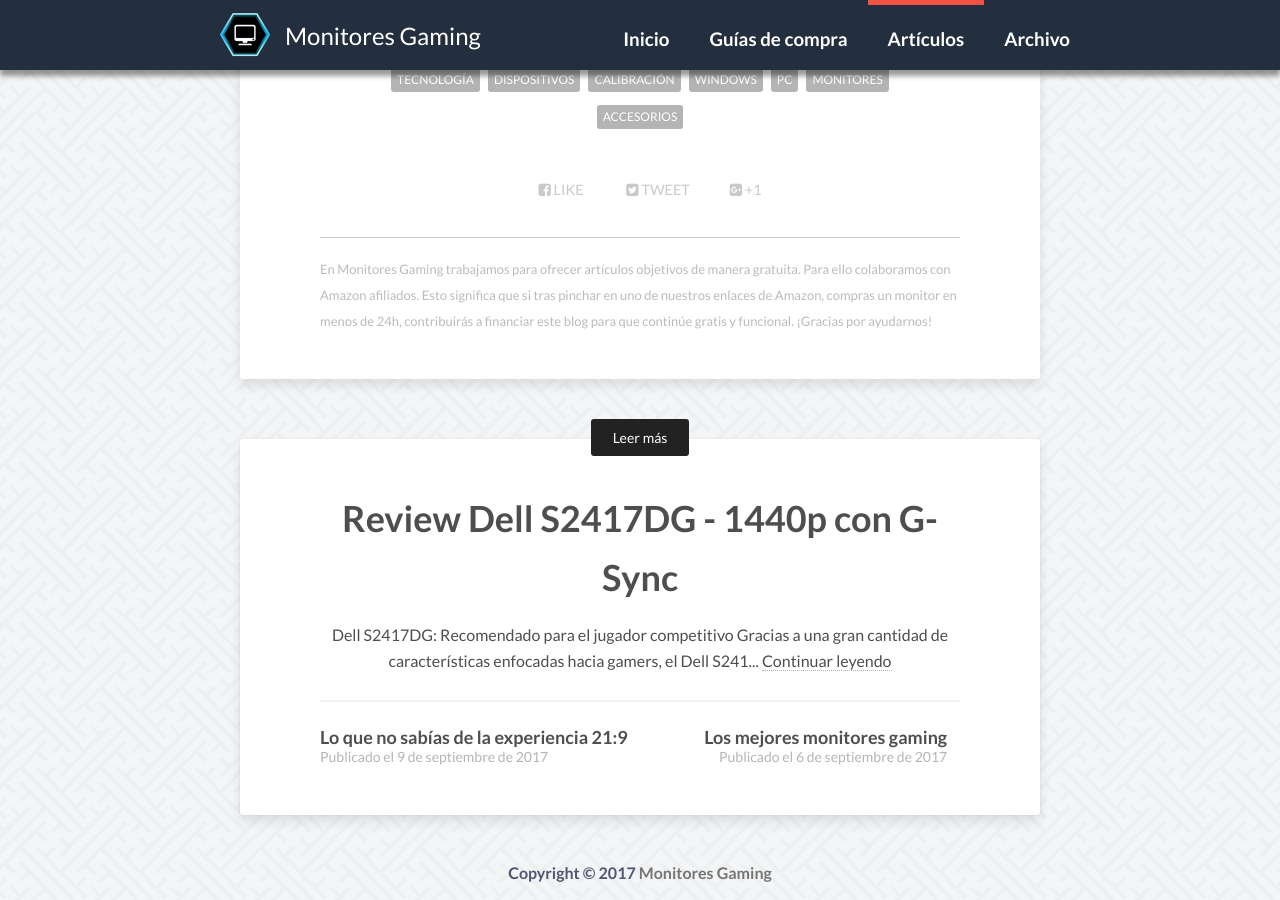
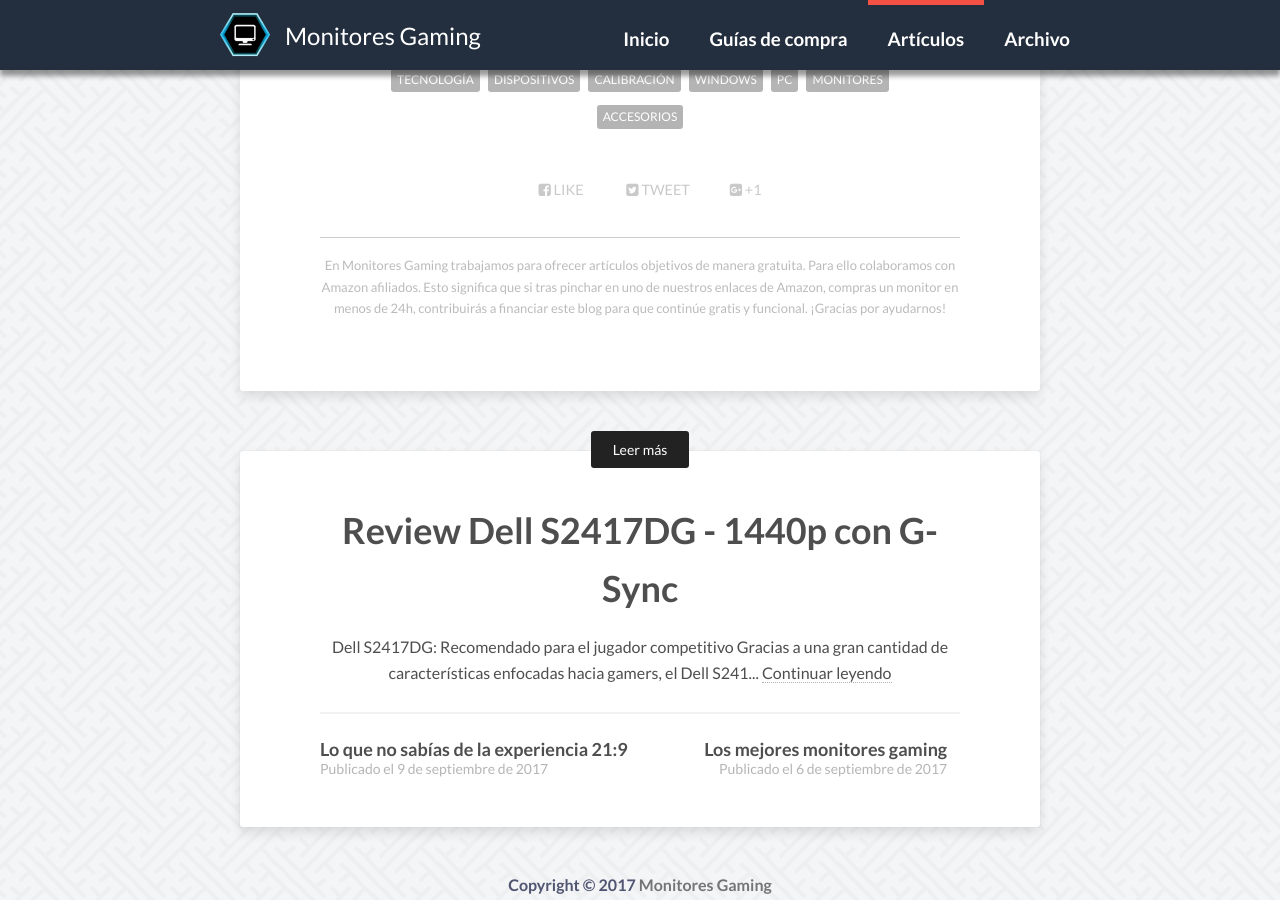
Before and after one commit to Losazul/losazul.github.io, a Jekyll site: the page built from _posts/2017-9-3-como-configurar-tu-monitor.md, in a window 1280 px wide and 900 px high, scrolled down 4789 px. Built offline with Jekyll 4.4.1, drawn with Linux system fonts in a browser that asks for light colours; nearby versions of some CDN libraries; comment, search, counter and statistics services are not loaded.

Commit message:
centrar amazon afiliados post

```diff
--- a/_layouts/post.html
+++ b/_layouts/post.html
@@ -32,7 +32,7 @@
         <span class="author vcard"><span class="fn">{{ site.owner.name }}</span></span>
         {% if page.share != false %}{% include social-share.html %}{% endif %}
       </footer><hr /><font color="#bbbbbb" size="2px">
-<b></b>En Monitores Gaming trabajamos para ofrecer artículos objetivos de manera gratuita. Para ello colaboramos con Amazon afiliados. Esto significa que si tras pinchar en uno de nuestros enlaces de Amazon, compras un monitor en menos de 24h, contribuirás a financiar este blog para que continúe gratis y funcional. ¡Gracias por ayudarnos!</font><br><br>
+<center>En Monitores Gaming trabajamos para ofrecer artículos objetivos de manera gratuita. Para ello colaboramos con Amazon afiliados. Esto significa que si tras pinchar en uno de nuestros enlaces de Amazon, compras un monitor en menos de 24h, contribuirás a financiar este blog para que continúe gratis y funcional. ¡Gracias por ayudarnos!</center></font><br><br>
     </div><!-- /.entry-content -->
     {% include author.html %}
     {% if page.comments != false and site.disqus_shortname %}<section id="disqus_thread"></section><!-- /#disqus_thread -->{% endif %}
```
